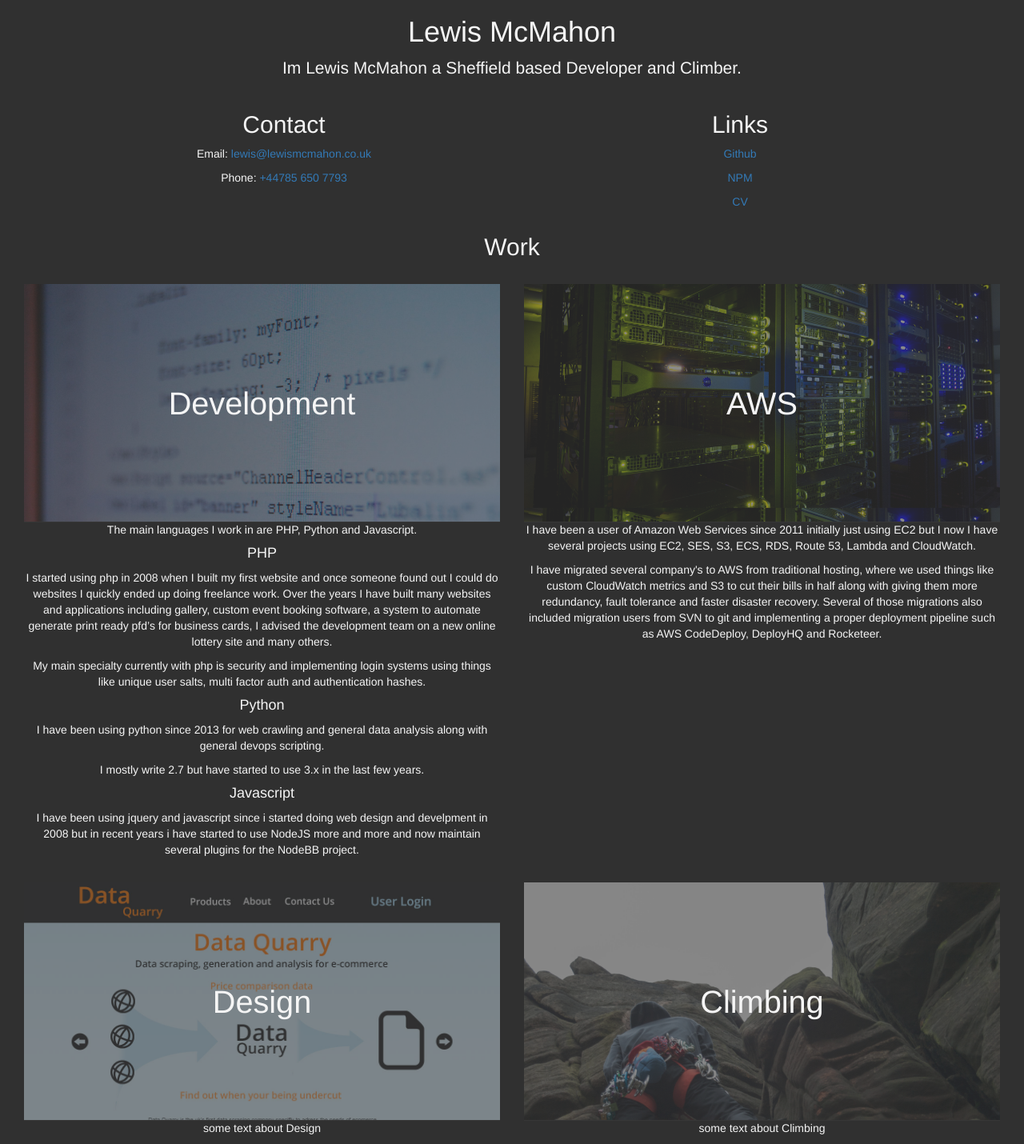
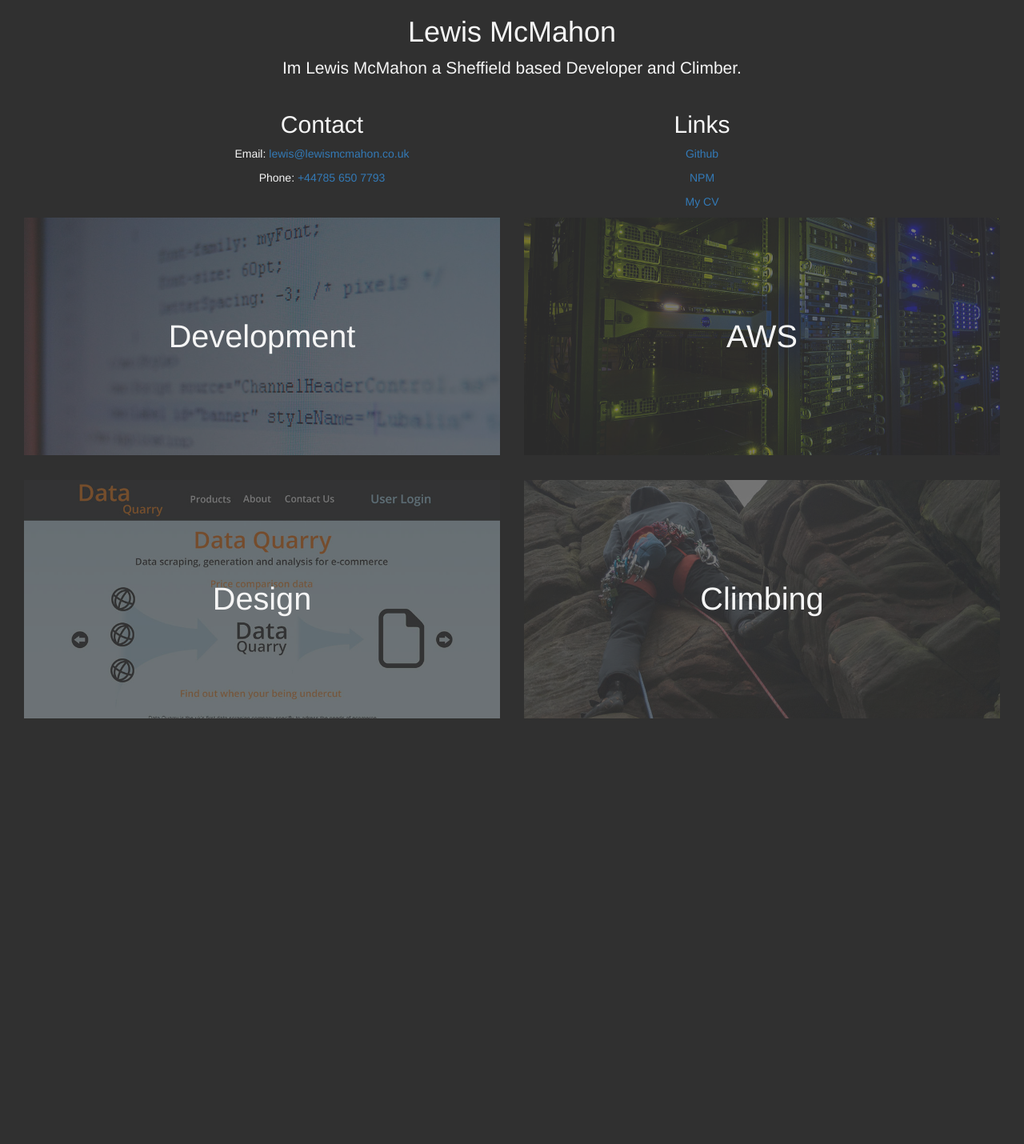
Before and after one commit to LewisMcMahon/lewismcmahon.co.uk, a PHP site: page / in a window 1280 px wide. Shown: the whole page at 80% size. After the commit the page ends 898 px from the top, so only its background shows below. Run offline with PHP 8.4, Linux system fonts and the light colour scheme; some libraries are stand-ins or nearby versions.

Commit message:
work boxes scaling now

```diff
--- a/css/css.css
+++ b/css/css.css
@@ -5,7 +5,6 @@ body{
 .work-header{
     background-size:100%;
 }
-
 .work-header.development{
     background-image:url("../images/code.jpg");
 }
@@ -18,12 +17,24 @@ body{
 .work-header.climbing{
     background-image:url("../images/climbing.jpg");
 }
-
 .work-header-overlay{
     height: 100%;
     width: 100%;
-    background-color: rgba(60, 60, 60,0.6);
+    background-color: rgba(60, 60, 60,0.7);
 }
 .work-header-overlay h3{
     color: whitesmoke;
+    margin: 0;
 }
+
+.work-content{
+    background-color: rgb(60, 60, 60);
+    width:auto;
+    height:auto;
+    padding:0px 10px 10px;
+    display: none;
+}
+
+.work-container{
+    margin-bottom:30px;
+}
--- a/index.html
+++ b/index.html
@@ -26,37 +26,31 @@
 
 	</div>
 
-	<div class="col-xs-12 col-md-6 contact">
+	<div class="col-xs-12 col-md-3 col-md-offset-2 contact">
 		<h2>Contact</h2>
 		<p>Email:<a href="mailto:lewis@lewismcmahon.co.uk"> lewis@lewismcmahon.co.uk</a></p>
 		<p>Phone:<a href="tel:00447856507793"> +44785 650 7793</a></p>
 	</div>
-	<div class="col-xs-12 col-md-6 links">
+	<div class="col-xs-12 col-md-3 col-md-offset-2 links">
 		<h2>Links</h2>
 		<p><a href="https://github.com/LewisMcMahon">Github</a></p>
 		<p><a href="https://www.npmjs.com/~lewismcmahon">NPM</a></p>
-		<p><a href="LewisMcMahonCV.pdf">CV</a></p>
-	</div>
-
-	<div class="col-xs-12">
-		<h2>Work</h2>
+		<p><a href="LewisMcMahonCV.pdf">My CV</a></p>
 	</div>
 
 </div>
 <div class="text-center container-fluid">
 
-	<div class="col-xs-12 col-md-6">
+	<div class="col-xs-12 col-md-6 work-container">
 		<div class="work-header development">
 			<div class="work-header-overlay">
 				<h3>Development</h3>
-			</div>
-		</div>
-		<div class="work-body development">
-			<p>The main languages I work in are PHP, Python and Javascript.</p>
+				<div class="work-content development">
+					<p>The main languages I work in are PHP, Python and Javascript. For code exmples see <a href="https://github.com/LewisMcMahon">Github</a> and <a href="https://www.npmjs.com/~lewismcmahon">NPM</a></p>
 
 					<h4>PHP</h4>
 					<p>I started using php in 2008 when I built my first website and once someone found out I could do websites I quickly ended up doing freelance work. Over the years I have built many websites and applications including gallery, custom event booking software, a system to automate generate print ready pfd’s for business cards, I advised the development team on a new online lottery site and many others.</p>
-			<p>My main specialty currently with php is security and implementing login systems using things like unique user salts, multi factor auth and authentication hashes.</p>
+					<p>My main specialty with php is security and implementing login systems using things like unique user salts, multi factor auth and authentication hashes.</p>
 
 					<h4>Python</h4>
 					<p>I have been using python since 2013 for web crawling and general data analysis along with general devops scripting.</p>
@@ -66,46 +60,52 @@
 					<p>I have been using jquery and javascript since i started doing web design and develpment in 2008 but in recent years i have started to use NodeJS more and more and now maintain several plugins for the NodeBB project.</p>
 				</div>
 			</div>
+		</div>
 
-	<div class="col-xs-12 col-md-6 aws-header">
+	</div>
+
+	<div class="col-xs-12 col-md-6 work-container">
 		<div class="work-header aws">
-			<div class="work-header-overlay">
+			<div class="work-header-overlay ">
 				<h3>AWS</h3>
-			</div>
-		</div>
-		<div class="work-body aws">
+				<div class="work-content aws">
 					<p>I have been a user of Amazon Web Services since 2011 initially just using EC2 but I now I have several projects using EC2, SES, S3, ECS, RDS, Route 53, Lambda and CloudWatch.</p>
 					<p>I have migrated several company's to AWS from traditional hosting, where we used things like custom CloudWatch metrics and S3 to cut their bills in half along with giving them more redundancy, fault tolerance and faster disaster recovery. Several of those migrations also included migration users from SVN to git and implementing a proper deployment pipeline such as AWS CodeDeploy, DeployHQ and Rocketeer.</p>
 				</div>
 			</div>
+		</div>
+
+	</div>
 
 	<div class="col-xs-12"></div>
 
-	<div class="col-xs-12 col-md-6 design-header">
+	<div class="col-xs-12 col-md-6 work-container">
 		<div class="work-header design">
 			<div class="work-header-overlay">
 				<h3>Design</h3>
+				<div class="work-content design">
+					<p>I have been doing web design since 2008 and still create things for myself but I no longer take on pure design work.</p>
 				</div>
 			</div>
-		<div class="work-body design">
-
-			<p>some text about Design</p>
 		</div>
 	</div>
 
-	<div class="col-xs-12 col-md-6 design-header">
+	<div class="col-xs-12 col-md-6 work-container">
 		<div class="work-header climbing">
 			<div class="work-header-overlay">
 				<h3>Climbing</h3>
+				<div class="work-content climbing">
+					<p>I am an adventure climber for me the experience of climbing a spicy traditional route has so much more value than climbing a hard sport route. I climb mostly in and around the peak district but have my eyes on a few projects in the lakes this year and possibly one in scotland.</p>
+					<p>I am currently undertaking a Summer Mountain leader course, with a view to taking a Mountaineering Instructor Award course next year. This is mostly to broaden my skillset and give me some more confidence to take people on larger multi-pitch climbs</p>
 				</div>
 			</div>
-		<div class="work-body climbing">
-			<p>some text about Climbing</p>
 		</div>
+
 	</div>
 </div>
 <!-- jQuery (necessary for Bootstrap's JavaScript plugins) -->
 <script src="https://ajax.googleapis.com/ajax/libs/jquery/1.11.3/jquery.min.js"></script>
+<script src="https://cdn.rawgit.com/nnattawat/flip/v1.0.20/dist/jquery.flip.min.js"></script>
 <!-- Include all compiled plugins (below), or include individual files as needed -->
 <script src="bootstrap/js/bootstrap.min.js"></script>
 <script src="js/fittext.js"></script>
--- a/js/js.js
+++ b/js/js.js
@@ -1,13 +1,11 @@
 function workBoxSizeSet(){
 	//resixe the work boxes and fill the text
-	$(".work-header").each(function (index) {
+	$(".work-container").each(function (index) {
 		//set the work header
-		$(this).height($(this).width() * 0.5);
+		$(".work-header",this).height($(".work-header",this).width() * 0.5);
 
-		//set the work header overlay (it must be set not just 100% for text fill)
-		$(".work-header-overlay",this).height($(this).height());
-		$(".work-header-overlay",this).width($(this).width());
-		$(".work-header-overlay h3",this).css("line-height",$(this).height()+"px");
+		//hack to center the title text
+		$(".work-header-overlay h3",this).css("line-height",$(".work-header",this).height()+"px");
 	});
 	$(".work-header-overlay h3").fitText(1.5);
 }
@@ -18,4 +16,27 @@ $( document ).ready(function() {
 
 $( window ).resize(function() {
 	workBoxSizeSet()
-});
+})
+
+
+$(".work-container" ).mouseenter(function () {
+	var marginToAdd = ($(".work-container").height() - $(".work-content",this).height()) / 2
+	if (marginToAdd < 0){
+		marginToAdd = 0;
+		$(".work-header",this).height($(".work-content",this).height())
+		$(".work-content",this).css("padding-top","10px")
+		$(".work-content",this).css("padding-bottom","10px")
+	}else{
+		$(".work-content",this).css("padding-top",marginToAdd+"px")
+		$(".work-content",this).css("padding-bottom",marginToAdd+"px")
+	}
+	$("h3",this).hide()
+	$(".work-content",this).fadeIn()
+
+})
+
+$(".work-container" ).mouseleave(function () {
+	$("h3",this).fadeIn()
+	$(".work-content",this).hide()
+	workBoxSizeSet()
+})
```
Also changed, not shown: images/climbing.jpg, images/code.jpg, images/data-quarry.jpg, images/servers.jpg, 1 other file. Lines whose indentation alone changed are shown as unchanged.
